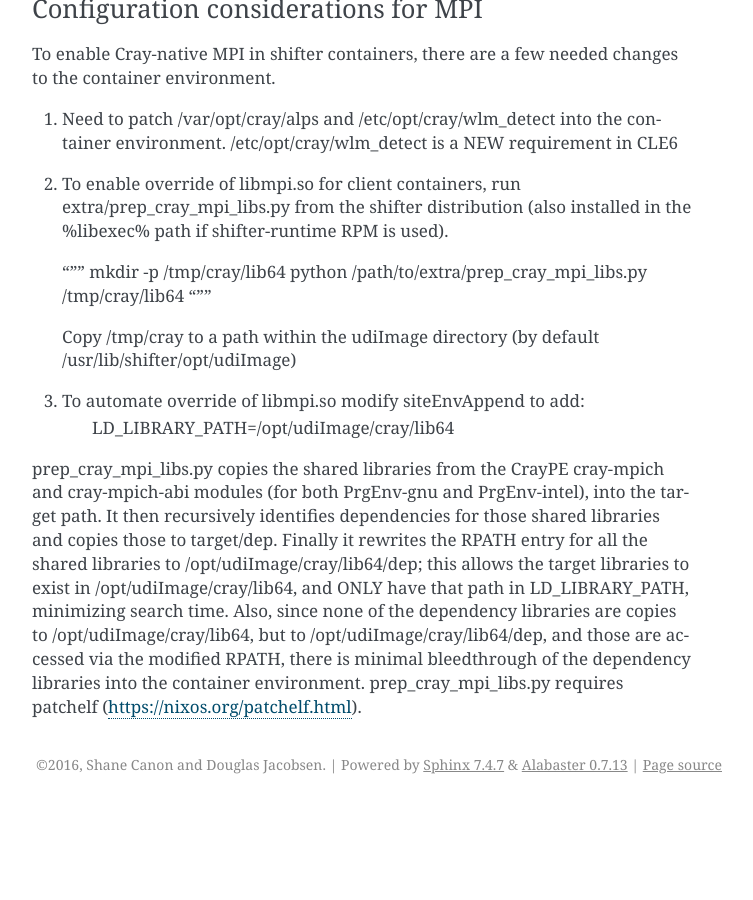
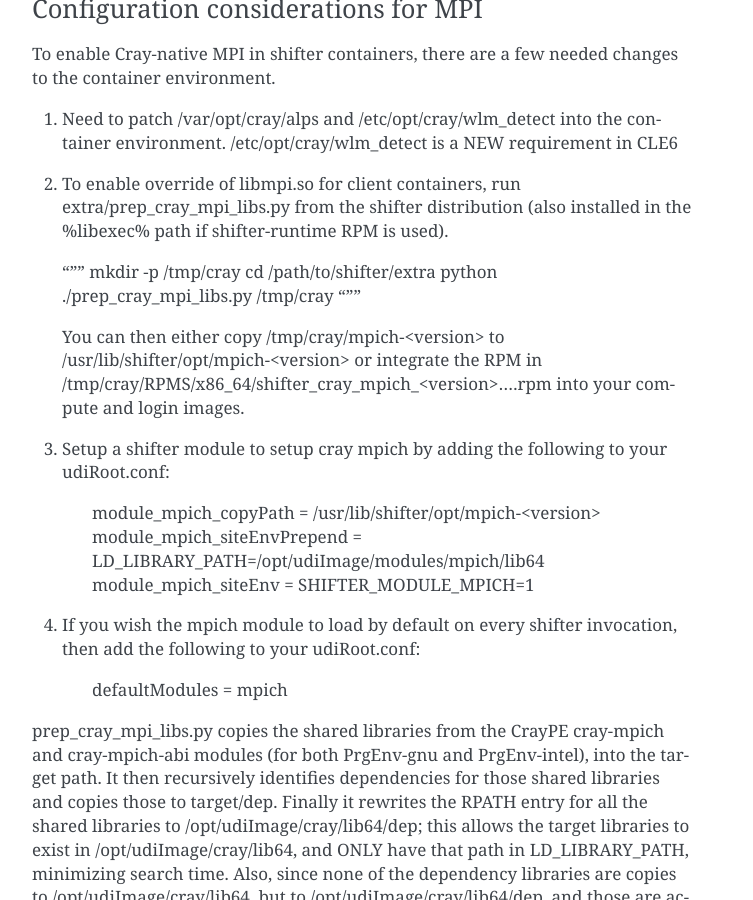
Before and after one commit to NERSC/shifter, a Sphinx documentation site: the page built from doc/install/cle6.rst, in a window 1280 px wide and 900 px high, scrolled down 1143 px. Shown: the whole window, without its empty margins (388-1141 px from the left). Built offline with Sphinx 7.4.7, drawn with Linux system fonts in a browser that asks for light colours; before the commit the page ends 1947 px from its top, so only the background shows below that.

Commit message:
Update documentation to reflect recent changes in prep_cray_mpi_libs.py

```diff
--- a/doc/install/cle6.rst
+++ b/doc/install/cle6.rst
@@ -56,15 +56,26 @@
    the %libexec% path if shifter-runtime RPM is used).
 
    """
-   mkdir -p /tmp/cray/lib64
-   python /path/to/extra/prep_cray_mpi_libs.py /tmp/cray/lib64
+   mkdir -p /tmp/cray
+   cd /path/to/shifter/extra
+   python ./prep_cray_mpi_libs.py /tmp/cray
    """
 
-   Copy /tmp/cray to a path within the udiImage directory (by default
-   /usr/lib/shifter/opt/udiImage)
-3. To automate override of libmpi.so modify siteEnvAppend to add:
-      LD_LIBRARY_PATH=/opt/udiImage/cray/lib64
+   You can then either copy /tmp/cray/mpich-<version> to
+   /usr/lib/shifter/opt/mpich-<version> or integrate the RPM in
+   /tmp/cray/RPMS/x86_64/shifter_cray_mpich_<version>....rpm into your
+   compute and login images.
+3. Setup a shifter module to setup cray mpich by adding the following to
+   your udiRoot.conf:
 
+       module_mpich_copyPath = /usr/lib/shifter/opt/mpich-<version>
+       module_mpich_siteEnvPrepend = LD_LIBRARY_PATH=/opt/udiImage/modules/mpich/lib64
+       module_mpich_siteEnv = SHIFTER_MODULE_MPICH=1
+
+4. If you wish the mpich module to load by default on every shifter invocation,
+   then add the following to your udiRoot.conf:
+
+       defaultModules = mpich
 
 prep_cray_mpi_libs.py copies the shared libraries from the CrayPE cray-mpich
 and cray-mpich-abi modules (for both PrgEnv-gnu and PrgEnv-intel), into the
--- a/doc/mpi/mpich_abi.rst
+++ b/doc/mpi/mpich_abi.rst
@@ -114,13 +114,13 @@
 internal or external login node should work. You'll need to install patchelf
 into your PATH prior to running (https://nixos.org/patchelf.html)
 
-Next copy /tmp/craylibs to your shifter module path (see Modules) under
-mpich/lib64, e.g., :code:`/usr/lib/shifter/modules/mpich/lib64`.
+Next copy /tmp/craylibs/mpich-<version> to your shifter module path (see Modules):
+e.g., :code:`/usr/lib/shifter/opt/mpich-<version>`.
 
 Finally, a few modifications need to be made to udiRoot.conf:
 
 1. add "module_mpich_siteEnvPrepend = LD_LIBRARY_PATH=/opt/udiImage/modules/mpich/lib64"
-2. add "module_mpich_copyPath = /usr/lib/shifter/modules/mpich"
+2. add "module_mpich_copyPath = /usr/lib/shifter/opt/mpich-<version>"
 3. add "/var/opt/cray/alps:/var/opt/cray/alps:rec" to siteFs
 4. if CLE6, add "/etc/opt/cray/wlm_detect:/etc/opt/cray/wlm_detect" to siteFs
 5. add "defaultModules = mpich" to load cray-mpich support by default in all containers
```
